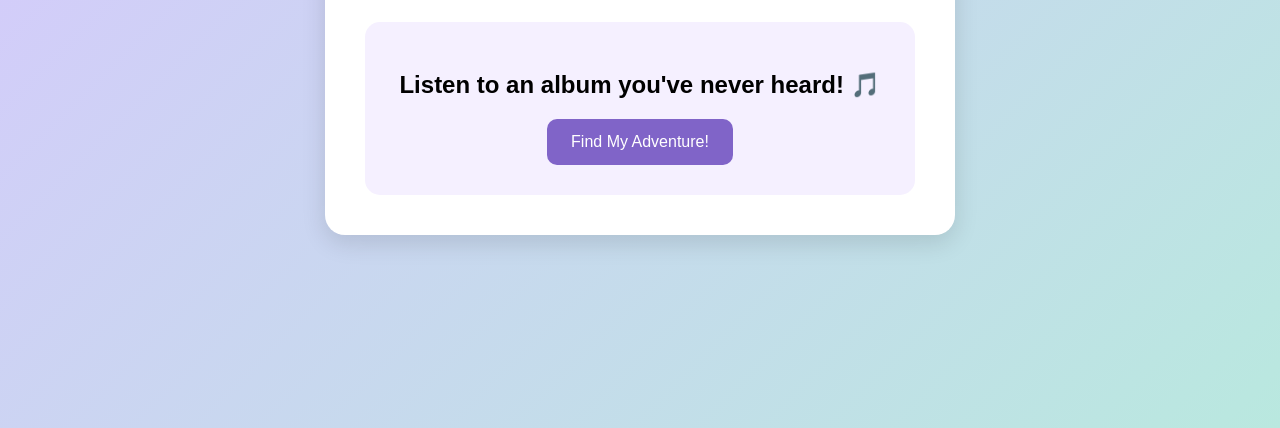
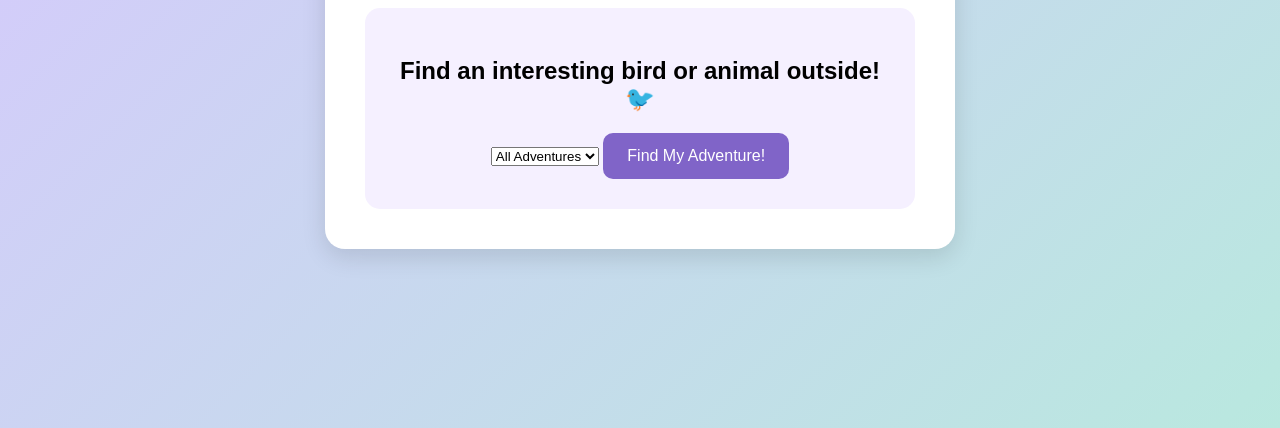
Before and after one commit to annieakraft/RandomAdventureGenerator, a plain HTML site: page index.html in a window 1280 px wide. Both pictures are taken after a click on the button "Find My Adventure!". Shown: the part 372-800 px from the top of the page. Drawn offline with Linux system fonts and the light colour scheme.

Commit message:
Add adventure categories and filtering

```diff
--- a/index.html
+++ b/index.html
@@ -14,6 +14,15 @@
 
 <div class="adventure-card">
     <h2 id="activity">Your next adventure awaits...</h2>
+
+    <select id="category">
+        <option value="all">All Adventures</option>
+        <option value="creative">Creative</option>
+        <option value="outdoors">Outdoors</option>
+        <option value="relaxing">Relaxing</option>
+        <option value="productive">Productive</option>
+    </select>
+
     <button onclick="generateAdventure()">
         Find My Adventure!
     </button>
--- a/script.js
+++ b/script.js
@@ -1,17 +1,48 @@
 
 const adventures = [
-    "Try drawing something you've never drawn before! 🎨",
-    "Take a walk somewhere new! 🌳",
-    "Make yourself a fancy snack! 🍓",
-    "Listen to an album you've never heard! 🎵",
-    "Learn five words in a new language! 🌎",
-    "Take 10 minutes to relax and recharge! ☕",
-    "Write a short story with a ridiculous ending! 📖"
+    {
+        activity: "Draw something using only three colors! 🎨",
+        category: "creative"
+    },
+    {
+        activity: "Write a short story with a ridiculous ending! 📖",
+        category: "creative"
+    },
+    {
+        activity: "Take a walk somewhere you've never been! 🌳",
+        category: "outdoors"
+    },
+    {
+        activity: "Find an interesting bird or animal outside! 🐦",
+        category: "outdoors"
+    },
+    {
+        activity: "Make yourself a fancy snack! 🍓",
+        category: "relaxing"
+    },
+    {
+        activity: "Enjoy 15 minutes without screens! ☕",
+        category: "relaxing"
+    },
+    {
+        activity: "Learn five words in a new language! 🌎",
+        category: "productive"
+    },
+    {
+        activity: "Organize one small area of your workspace! 💻",
+        category: "productive"
+    }
 ];
 
 function generateAdventure() {
-    const randomIndex = Math.floor(Math.random() * adventures.length);
+    const category = document.getElementById("category").value;
+
+    const filteredAdventures = category === "all"
+        ? adventures
+        : adventures.filter(adventure => adventure.category === category);
+
+    const randomIndex = Math.floor(Math.random() * filteredAdventures.length);
 
     document.getElementById("activity").textContent =
-        adventures[randomIndex];
+        filteredAdventures[randomIndex].activity;
 }
```
Lines whose indentation alone changed are shown as unchanged.
